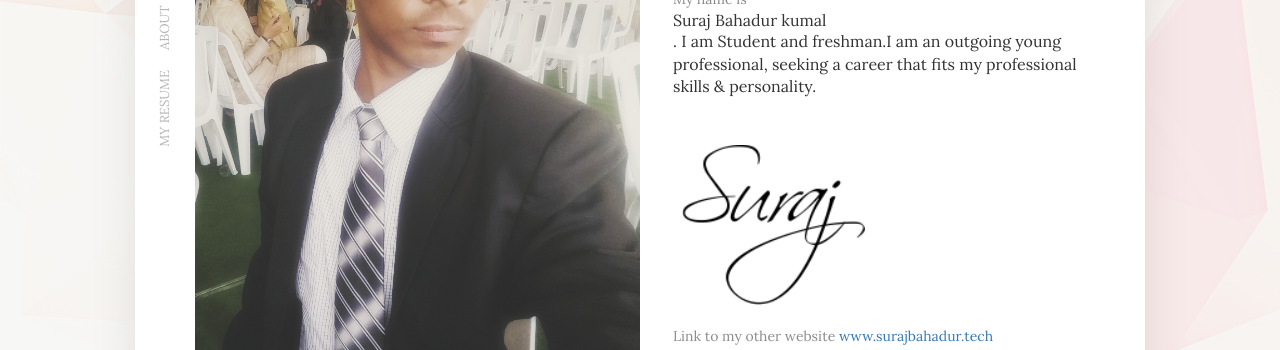
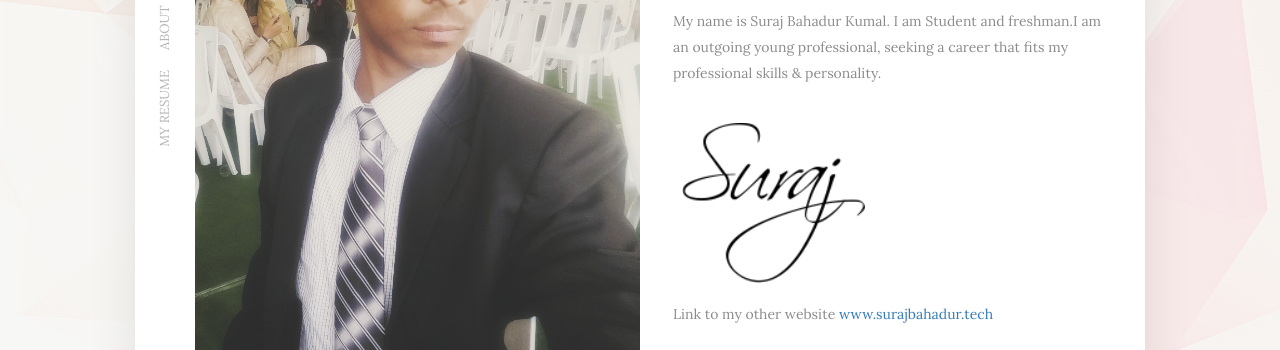
Before and after one commit to surajbahadur591/surajbahadur591.github.io, a plain HTML site: page index.html in a window 1280 px wide. Shown: the part 266-616 px from the top of the page. Drawn offline with Linux system fonts and the light colour scheme; some packages are replaced by stand-ins of ours.

Commit message:
Update index.html

```diff
--- a/index.html
+++ b/index.html
@@ -99,7 +99,7 @@
                     <div class="home-box">
                         <h1>Suraj Bahadur</h1>
                         <span>Software Engineer, Developer & Problem Solver</span>
-                        <p>My name is <h3>Suraj Bahadur kumal</h3>. I am Student and freshman.I am an outgoing young
+                        <p>My name is Suraj Bahadur Kumal. I am Student and freshman.I am an outgoing young
                             professional, seeking a career that fits my professional skills & personality.
                         </p>
                         <img class="signature" src="images/signature.png" alt="">
```
